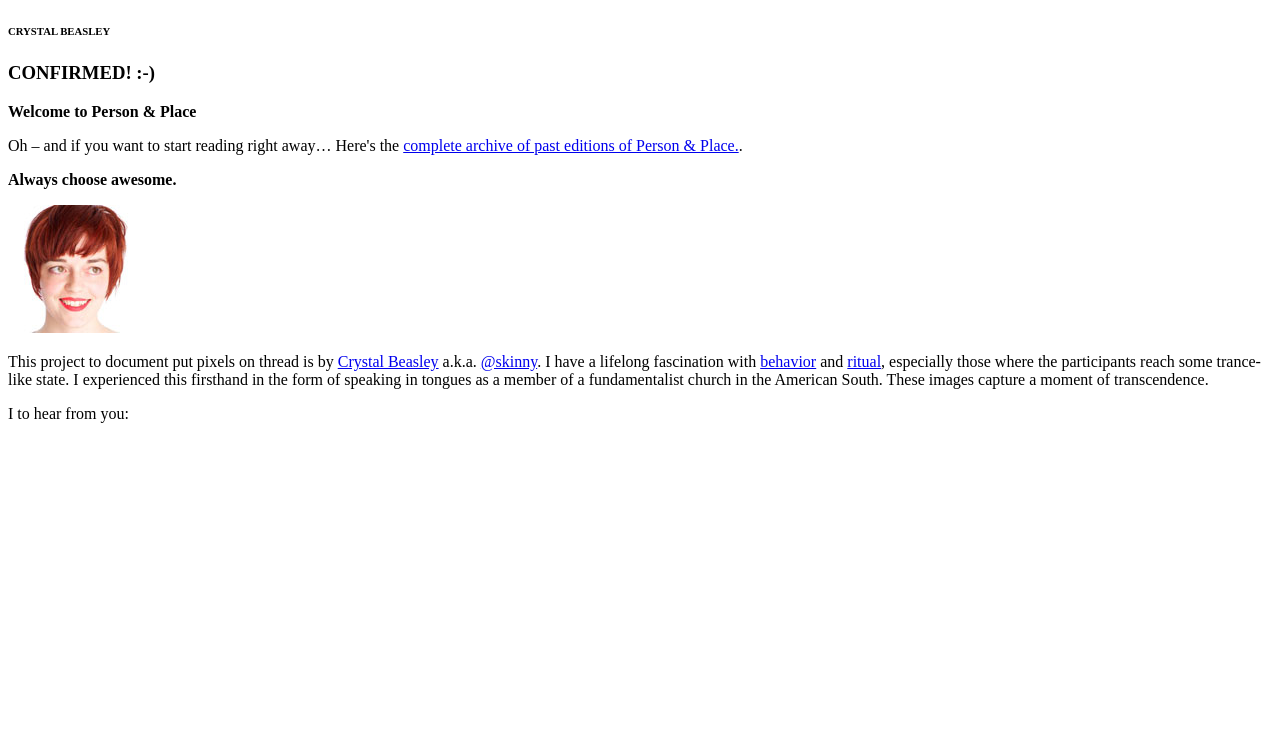
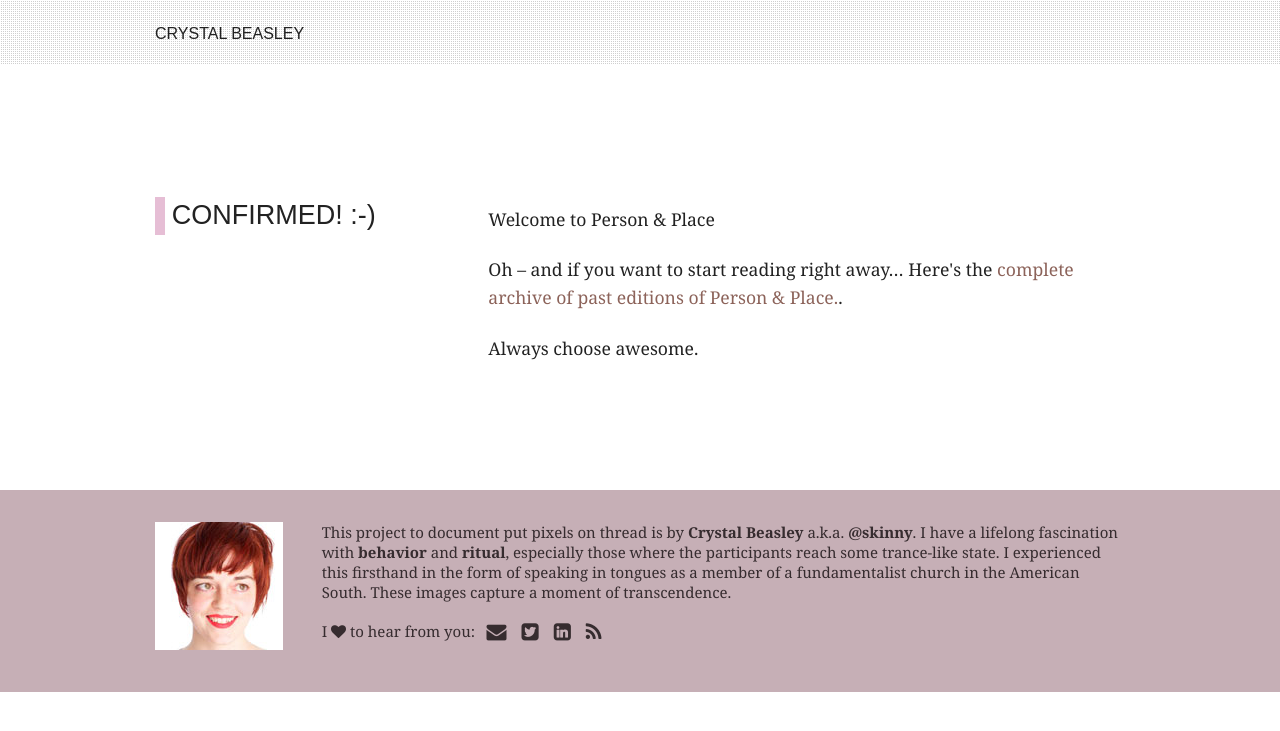
Before and after one commit to skinny97214/thread, a Jekyll site: the page built from thankyou.html, in a window 1280 px wide. Shown: the top 731 px of the page. Built offline with Jekyll 4.4.1, drawn with Linux system fonts in a browser that asks for light colours; Markdown is read by kramdown in place of the engine named in the settings.

```diff
--- a/_config.yml
+++ b/_config.yml
@@ -1,7 +1,7 @@
 name: Crystal Beasley
 description: Pixels on thread
 url:
-baseurl: /thread
+baseurl: /thread/
 
 markdown: rdiscount
 
```
Also changed, not shown: 1 other file.
